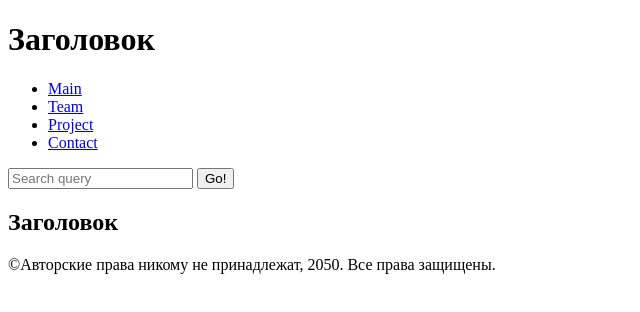
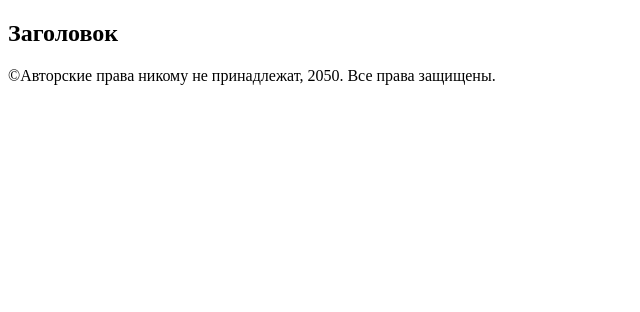
Before and after one commit to Litfork/S-page, a plain HTML site: page index.html in a window 1280 px wide. Shown: the whole page, without its empty margins (0-640 px from the left). Drawn offline with Linux system fonts and the light colour scheme; files that its build step writes are made by us from their sources; a web font is replaced by a local one.

Commit message:
Чистота

```diff
--- a/index.html
+++ b/index.html
@@ -7,25 +7,8 @@
     <link href="https://fonts.googleapis.com/css?family=Open+Sans+Condensed:300|Sonsie+One" rel="stylesheet" type="text/css">
     <link rel="stylesheet" href="style.css">
   </head>
-
   <body>
-    <header>
-      <h1>Заголовок</h1>
-    </header>
-
-    <nav>
-      <ul>
-        <li><a href="#">Main</a></li>
-        <li><a href="#">Team</a></li>
-        <li><a href="#">Project</a></li>
-        <li><a href="#">Contact</a></li>
-      </ul>
-       <form>
-         <input type="search" name="q" placeholder="Search query">
-         <input type="submit" value="Go!">
-       </form>
-     </nav>
-    <main>
+    <main\>
       <article>
         <h2>Заголовок</h2>
 
```
